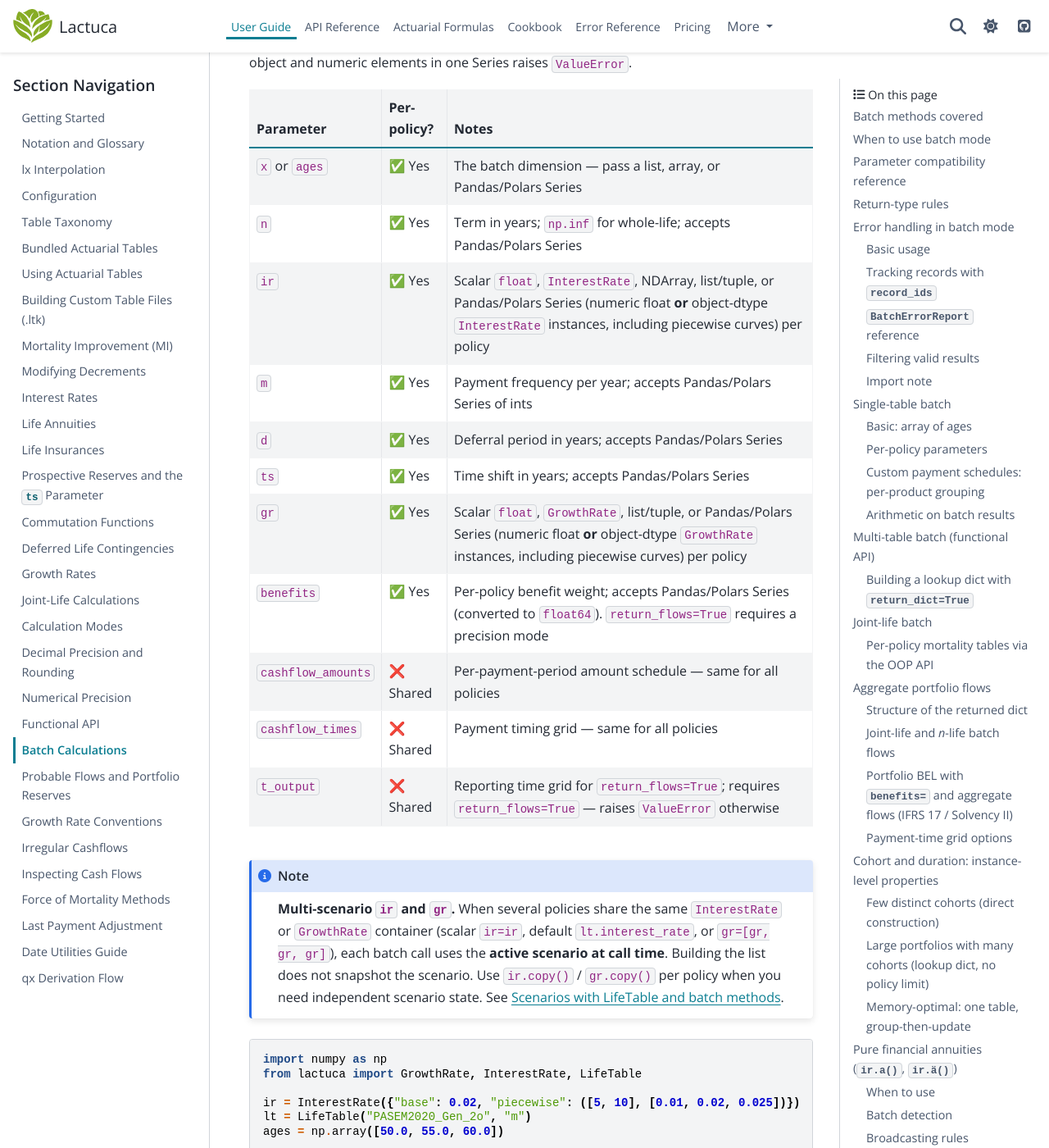
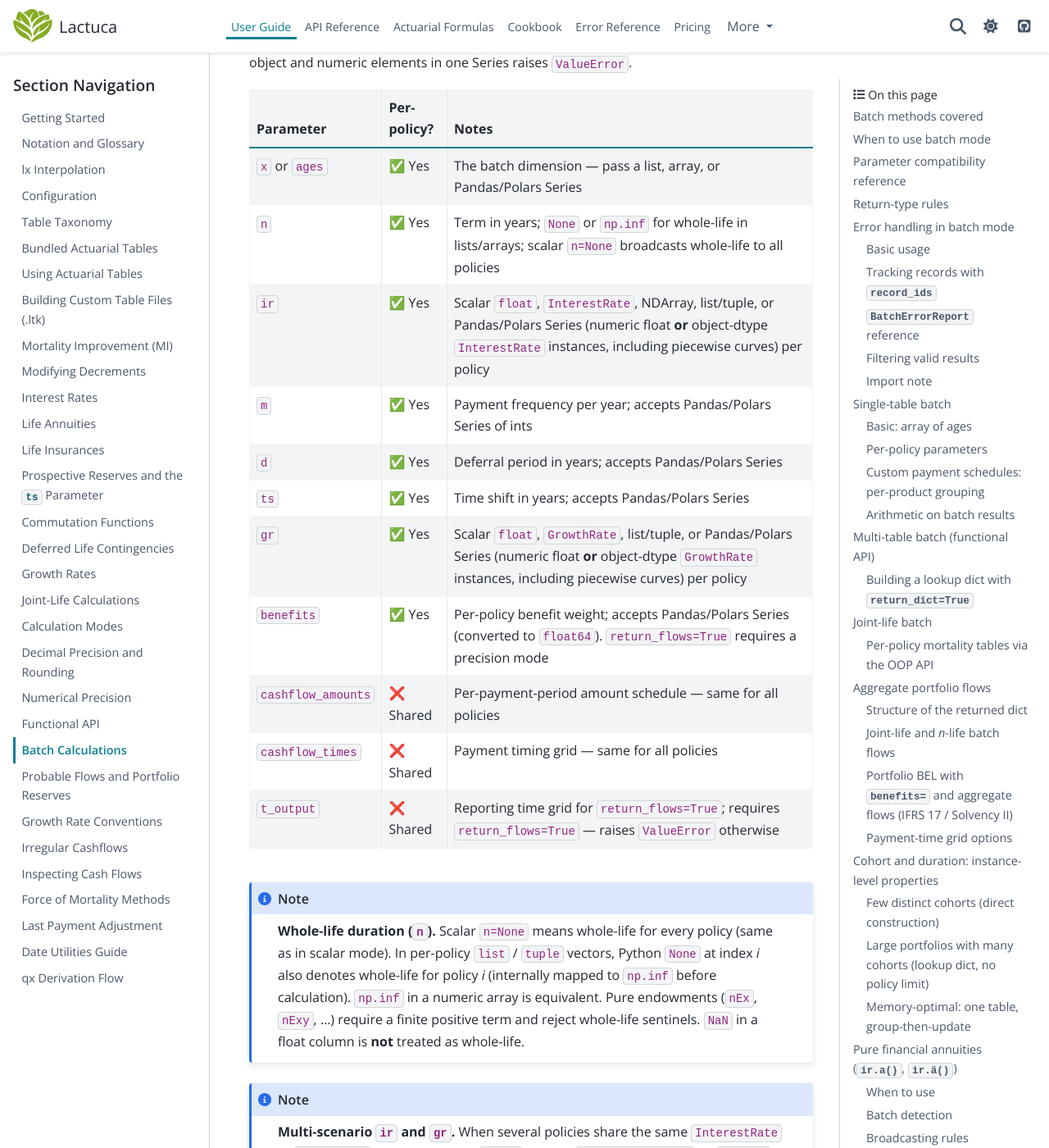
Before and after one commit to actuaan/lactuca, a Sphinx documentation site: the page built from docs/user_guide/batch_calculations.md, in a window 1280 px wide and 1400 px high, scrolled down 9931 px. Shown: the whole window at 82% size. Built offline with Sphinx 7.4.7 and the PyData theme 0.15.4, drawn with Linux system fonts in a browser that asks for light colours.

Commit message:
sync: update from private repo

```diff
--- a/docs/user_guide/batch_calculations.md
+++ b/docs/user_guide/batch_calculations.md
@@ -354,7 +354,7 @@ raises `ValueError`.
 | Parameter | Per-policy? | Notes |
 |---|---|---|
 | `x` or `ages` | ✅ Yes | The batch dimension — pass a list, array, or Pandas/Polars Series |
-| `n` | ✅ Yes | Term in years; `np.inf` for whole-life; accepts Pandas/Polars Series |
+| `n` | ✅ Yes | Term in years; `None` or `np.inf` for whole-life in lists/arrays; scalar `n=None` broadcasts whole-life to all policies |
 | `ir` | ✅ Yes | Scalar `float`, `InterestRate`, NDArray, list/tuple, or Pandas/Polars Series (numeric float **or** object-dtype `InterestRate` instances, including piecewise curves) per policy |
 | `m` | ✅ Yes | Payment frequency per year; accepts Pandas/Polars Series of ints |
 | `d` | ✅ Yes | Deferral period in years; accepts Pandas/Polars Series |
@@ -364,6 +364,15 @@ raises `ValueError`.
 | `cashflow_amounts` | ❌ Shared | Per-payment-period amount schedule — same for all policies |
 | `cashflow_times` | ❌ Shared | Payment timing grid — same for all policies |
 | `t_output` | ❌ Shared | Reporting time grid for `return_flows=True`; requires `return_flows=True` — raises `ValueError` otherwise |
+
+:::{note}
+**Whole-life duration (`n`).**  Scalar `n=None` means whole-life for every policy
+(same as in scalar mode).  In per-policy `list` / `tuple` vectors, Python
+`None` at index *i* also denotes whole-life for policy *i* (internally mapped to
+`np.inf` before calculation).  `np.inf` in a numeric array is equivalent.
+Pure endowments (`nEx`, `nExy`, …) require a finite positive term and reject
+whole-life sentinels.  `NaN` in a float column is **not** treated as whole-life.
+:::
 
 (multi-scenario-ir-gr-batch)=
 :::{note}
```
Also changed, not shown: docs/cookbook.md (+5 -3 lines).
